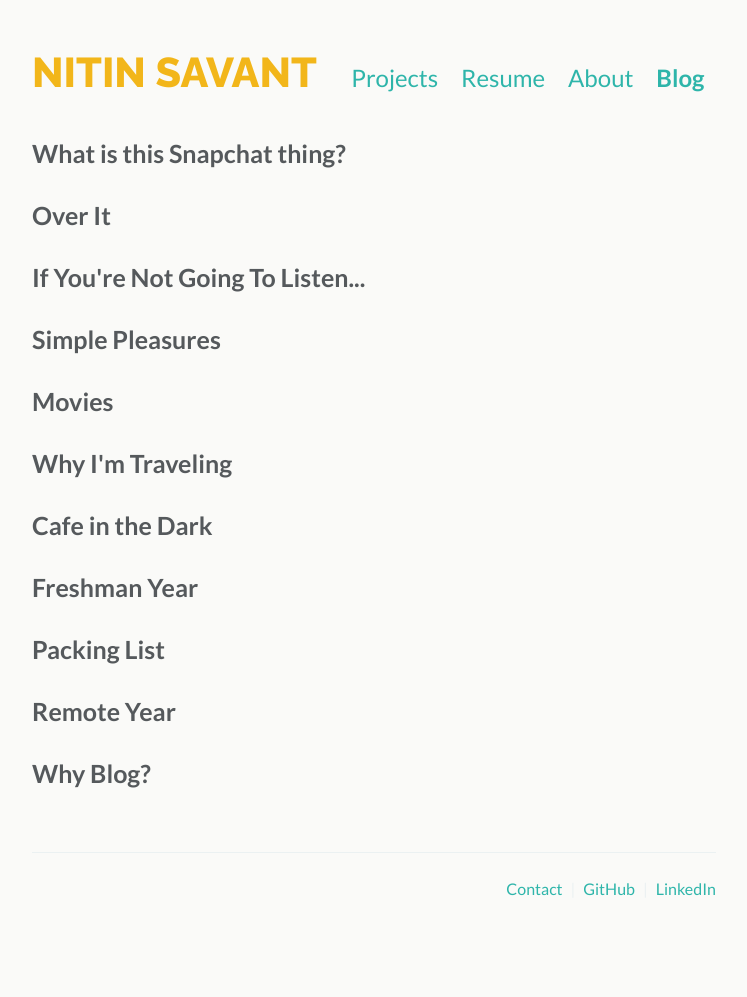
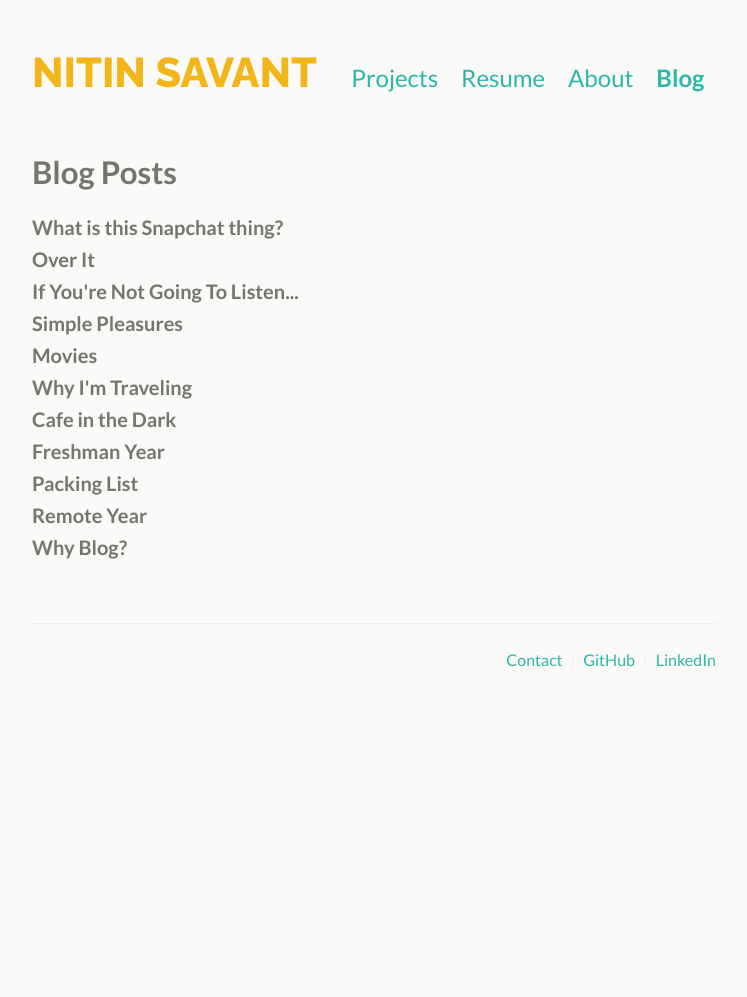
Before and after one commit to nitinsavant/nitinsavant.github.io, a Jekyll site: the page built from _pages/blog.html, in a window 1280 px wide. Shown: the whole page, without its empty margins (266-1013 px from the left). Built offline with Jekyll 4.4.1, drawn with Linux system fonts in a browser that asks for light colours; after the commit the page ends 900 px from its top, so only the background shows below that.

Commit message:
Add blog posts title

```diff
--- a/_includes/blog-post.html
+++ b/_includes/blog-post.html
@@ -1,5 +1,5 @@
 <div class="item {% if post.star %}star{% endif %}">
     <a class="url" href="{{ site.url }}{{ post.url }}">
-        <h3 class="title">{{ post.title }}</h3>
+        <h4 class="title">{{ post.title }}</h4>
     </a>
 </div>
--- a/_pages/blog.html
+++ b/_pages/blog.html
@@ -5,6 +5,8 @@ desc: My writings.
 permalink: /blog/
 ---
 
+<h2>Blog Posts</h2>
+
 <section class="list">
 	{% for post in site.posts %}
 			{% include blog-post.html %}
```
